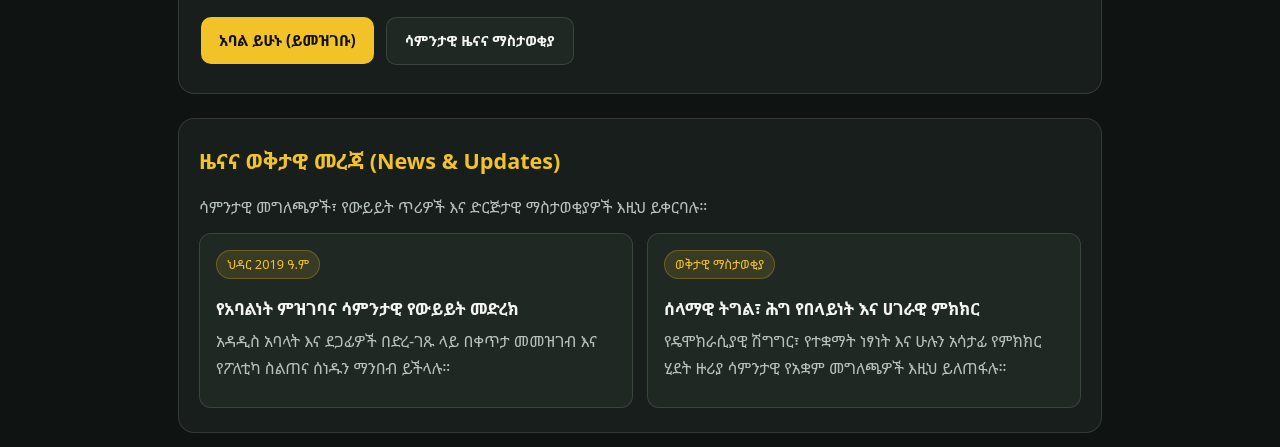
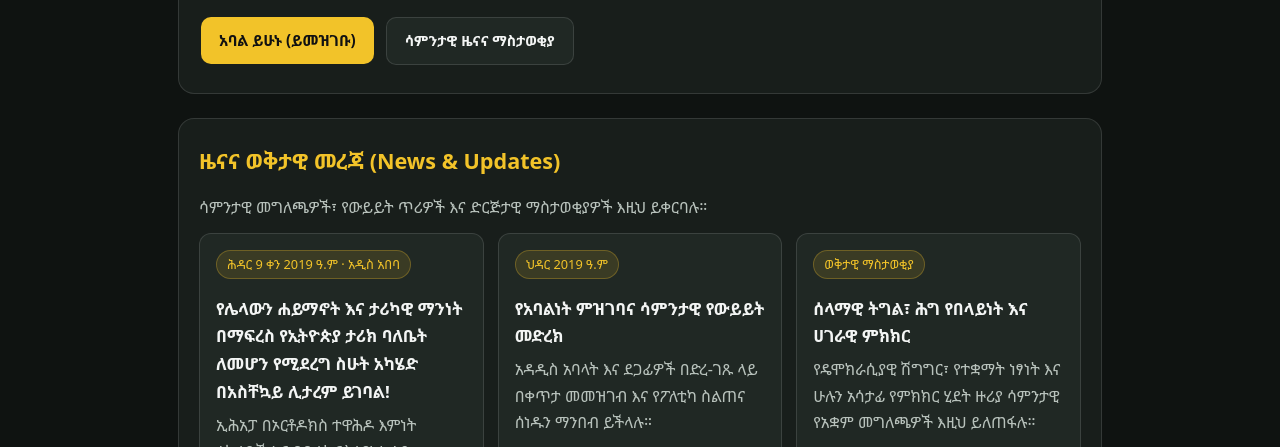
Before and after one commit to EPRP-Ethiopia/EPRP-WEBSITE, a plain HTML site: page index.html in a window 1280 px wide. Shown: the part 353-800 px from the top of the page. Drawn offline with Linux system fonts and the light colour scheme.

Commit message:
Update index.html

```diff
--- a/index.html
+++ b/index.html
@@ -572,6 +572,15 @@
 
     const NEWS_ITEMS = [
       {
+        dateAm: "ሕዳር 9 ቀን 2019 ዓ.ም · አዲስ አበባ",
+        dateEn: "November 2026 · Addis Ababa",
+        titleAm: "የሌላውን ሐይማኖት እና ታሪካዊ ማንነት በማፍረስ የኢትዮጵያ ታሪክ ባለቤት ለመሆን የሚደረግ ስሁት አካሄድ በአስቸኳይ ሊታረም ይገባል!",
+        titleEn: "EPRP Statement: Destroying Other Faiths and Historical Identity to Claim History Must Be Corrected Immediately",
+        bodyAm: "ኢሕአፓ በኦርቶዶክስ ተዋሕዶ እምነት ተከታዮች እና በቤተክርስቲያኒቱ ላይ ያነጣጠሩ የጥላቻ ንግግሮችን፣ ማስፈራሪያዎችንና ጥቃቶችን በጥብቅ ያወግዛል። የታሪክ ትስስርን መካድና በሐይማኖት ማንነት ላይ የሚፈጸሙ ጥቃቶችን በዝምታ ማለፍ ለሀገር ሰላምና አብሮነት ከባድ አደጋ በመሆኑ ገለልተኛ አለም አቀፍ ምርመራና የሐይማኖቶች መከባበር እንዲጠበቅ ጥሪ አቅርቧል።",
+        bodyEn: "EPRP strongly condemns hate speech, threats, and targeted attacks against Ethiopian Orthodox Tewahdo faithful and the Church, warning against denying historical ties or remaining silent on identity-based violence and calling for independent international investigation and mutual respect.",
+        fbUrl: ""
+      },
+      {
         dateAm: "ህዳር 2019 ዓ.ም",
         dateEn: "November 2026",
         titleAm: "የአባልነት ምዝገባና ሳምንታዊ የውይይት መድረክ",
```
